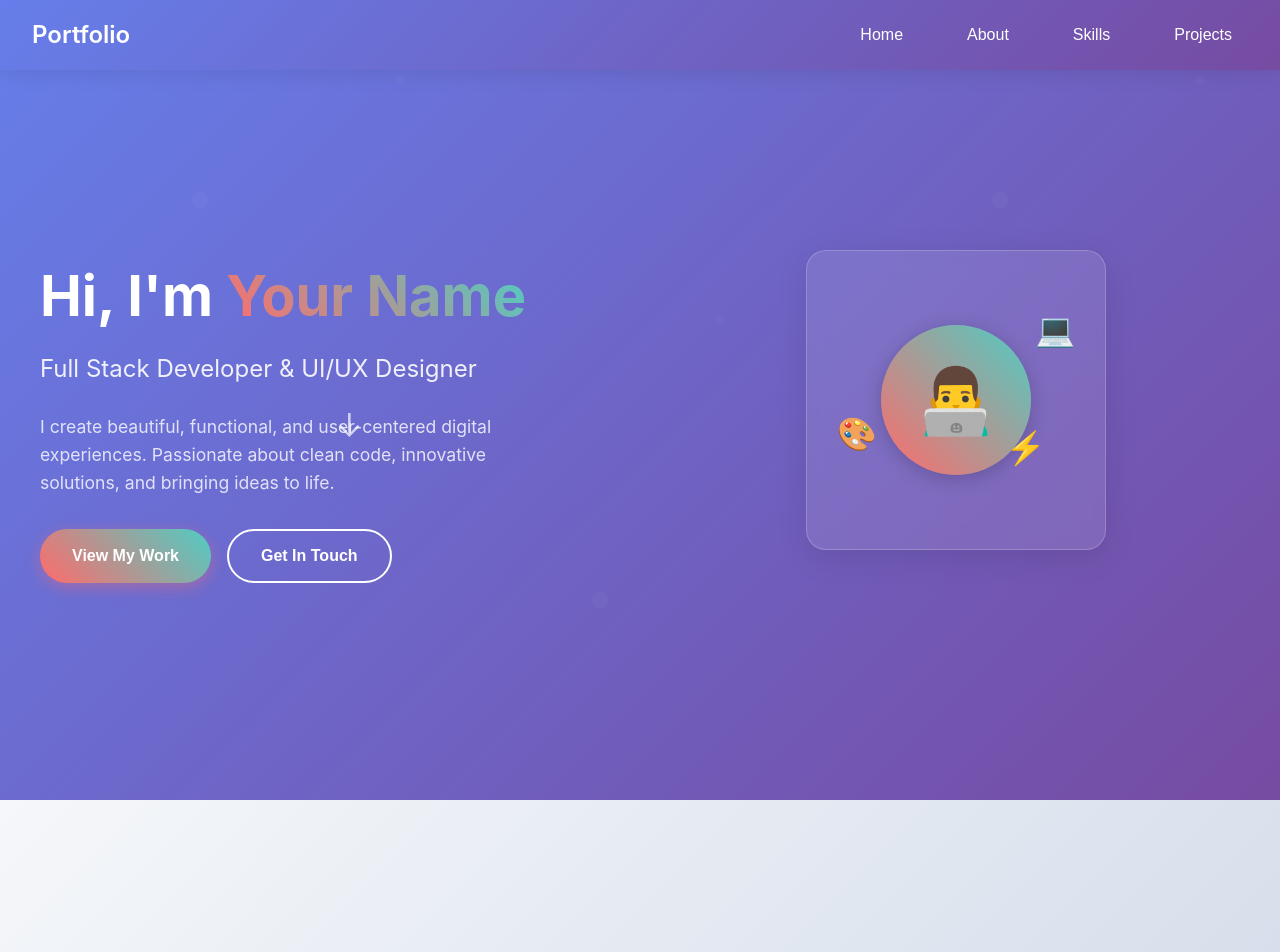
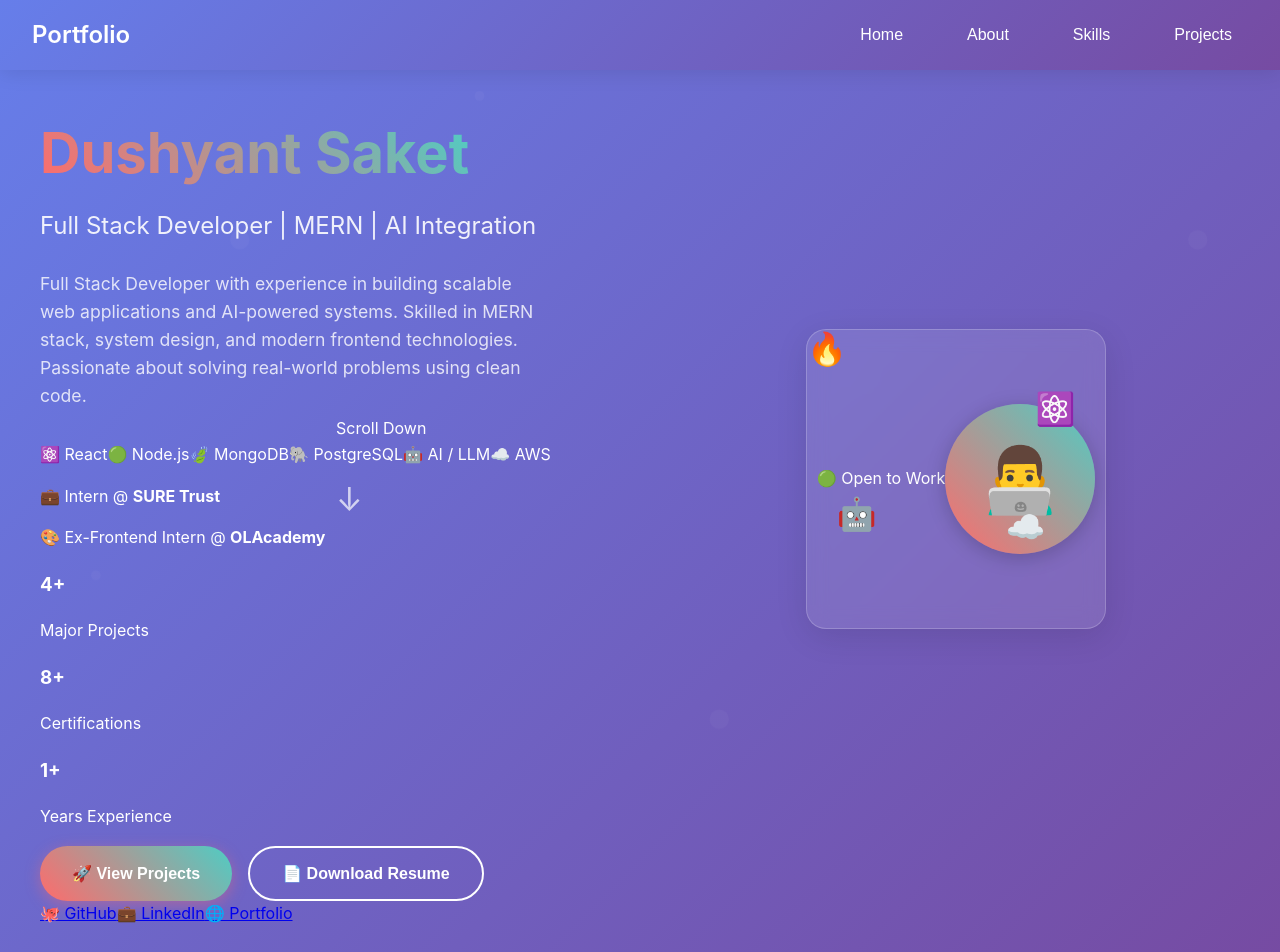
Before and after one commit to dushyantsaket/portfolio, a React (Vite) app in the folder final-project-template-master/: page / in a window 1280 px wide. Shown: the top 952 px of the page. Built offline with nearby package versions, Linux system fonts and the light colour scheme.

Commit message:
Update Home component with personal details and skills

```diff
--- a/final-project-template-master/src/pages/Home/Home.jsx
+++ b/final-project-template-master/src/pages/Home/Home.jsx
@@ -5,36 +5,101 @@ const Home = () => {
     return (
         <div className="hero-section">
             <div className="hero-content">
+
+                {/* LEFT */}
                 <div className="hero-text">
+
+                    <p className="hero-intro">👋 Hello, I'm</p>
+
                     <h1 className="hero-title">
-                        Hi, I'm <span className="highlight">Your Name</span>
+                        <span className="highlight">Dushyant Saket</span>
                     </h1>
-                    <h2 className="hero-subtitle">Full Stack Developer & UI/UX Designer</h2>
+
+                    <h2 className="hero-subtitle">
+                        Full Stack Developer | MERN | AI Integration
+                    </h2>
+
                     <p className="hero-description">
-                        I create beautiful, functional, and user-centered digital experiences.
-                        Passionate about clean code, innovative solutions, and bringing ideas to life.
+                        Full Stack Developer with experience in building scalable web applications
+                        and AI-powered systems. Skilled in MERN stack, system design, and modern
+                        frontend technologies. Passionate about solving real-world problems using clean code.
                     </p>
-                    <div className="hero-buttons">
-                        <button className="btn-primary">View My Work</button>
-                        <button className="btn-secondary">Get In Touch</button>
+
+                    {/* SKILLS */}
+                    <div className="hero-skills">
+                        <span>⚛️ React</span>
+                        <span>🟢 Node.js</span>
+                        <span>🍃 MongoDB</span>
+                        <span>🐘 PostgreSQL</span>
+                        <span>🤖 AI / LLM</span>
+                        <span>☁️ AWS</span>
+                    </div>
+
+                    {/* EXPERIENCE HIGHLIGHT */}
+                    <div className="hero-experience">
+                        <p>💼 Intern @ <strong>SURE Trust</strong></p>
+                        <p>🎨 Ex-Frontend Intern @ <strong>OLAcademy</strong></p>
+                    </div>
+
+                    {/* STATS */}
+                    <div className="hero-stats">
+                        <div>
+                            <h3>4+</h3>
+                            <p>Major Projects</p>
+                        </div>
+                        <div>
+                            <h3>8+</h3>
+                            <p>Certifications</p>
+                        </div>
+                        <div>
+                            <h3>1+</h3>
+                            <p>Years Experience</p>
                         </div>
                     </div>
+
+                    {/* BUTTONS */}
+                    <div className="hero-buttons">
+                        <button className="btn-primary">🚀 View Projects</button>
+                        <button className="btn-secondary">📄 Download Resume</button>
+                    </div>
+
+                    {/* SOCIAL */}
+                    <div className="hero-socials">
+                        <a href="#">🐙 GitHub</a>
+                        <a href="#">💼 LinkedIn</a>
+                        <a href="#">🌐 Portfolio</a>
+                    </div>
+
+                </div>
+
+                {/* RIGHT */}
                 <div className="hero-image">
                     <div className="profile-card">
+
+                        <div className="availability-badge">
+                            🟢 Open to Work
+                        </div>
+
                         <div className="profile-image">
                             <div className="avatar-placeholder">
-                                <span>👨‍💻</span>
+                                👨‍💻
                             </div>
                         </div>
+
                         <div className="floating-elements">
-                            <div className="floating-icon">💻</div>
-                            <div className="floating-icon">🎨</div>
-                            <div className="floating-icon">⚡</div>
+                            <div className="floating-icon">⚛️</div>
+                            <div className="floating-icon">🤖</div>
+                            <div className="floating-icon">☁️</div>
+                            <div className="floating-icon">🔥</div>
+                        </div>
+
                     </div>
                 </div>
+
             </div>
-            </div>
+
             <div className="scroll-indicator">
+                <p>Scroll Down</p>
                 <div className="scroll-arrow">↓</div>
             </div>
         </div>
```
Lines whose indentation alone changed are shown as unchanged.
